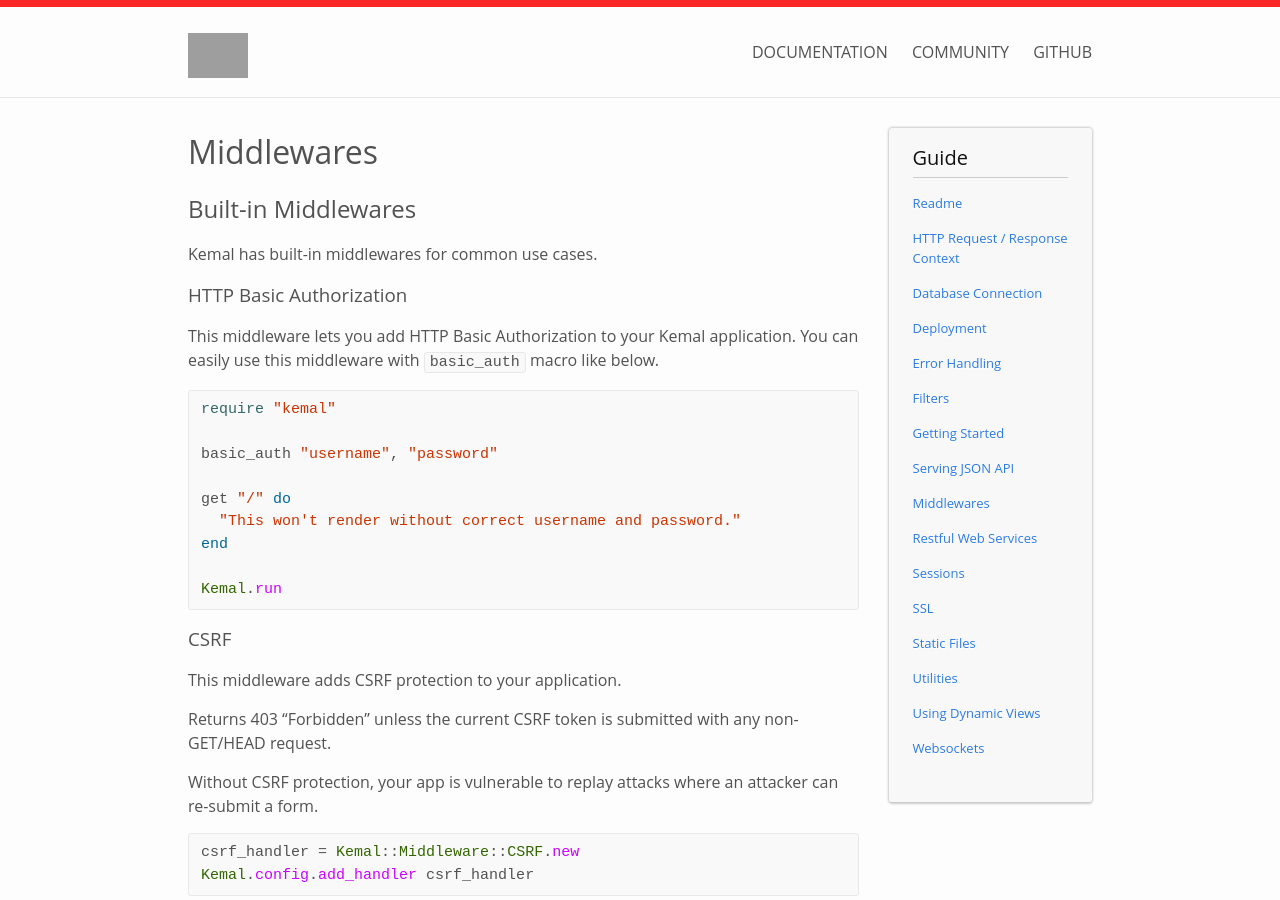
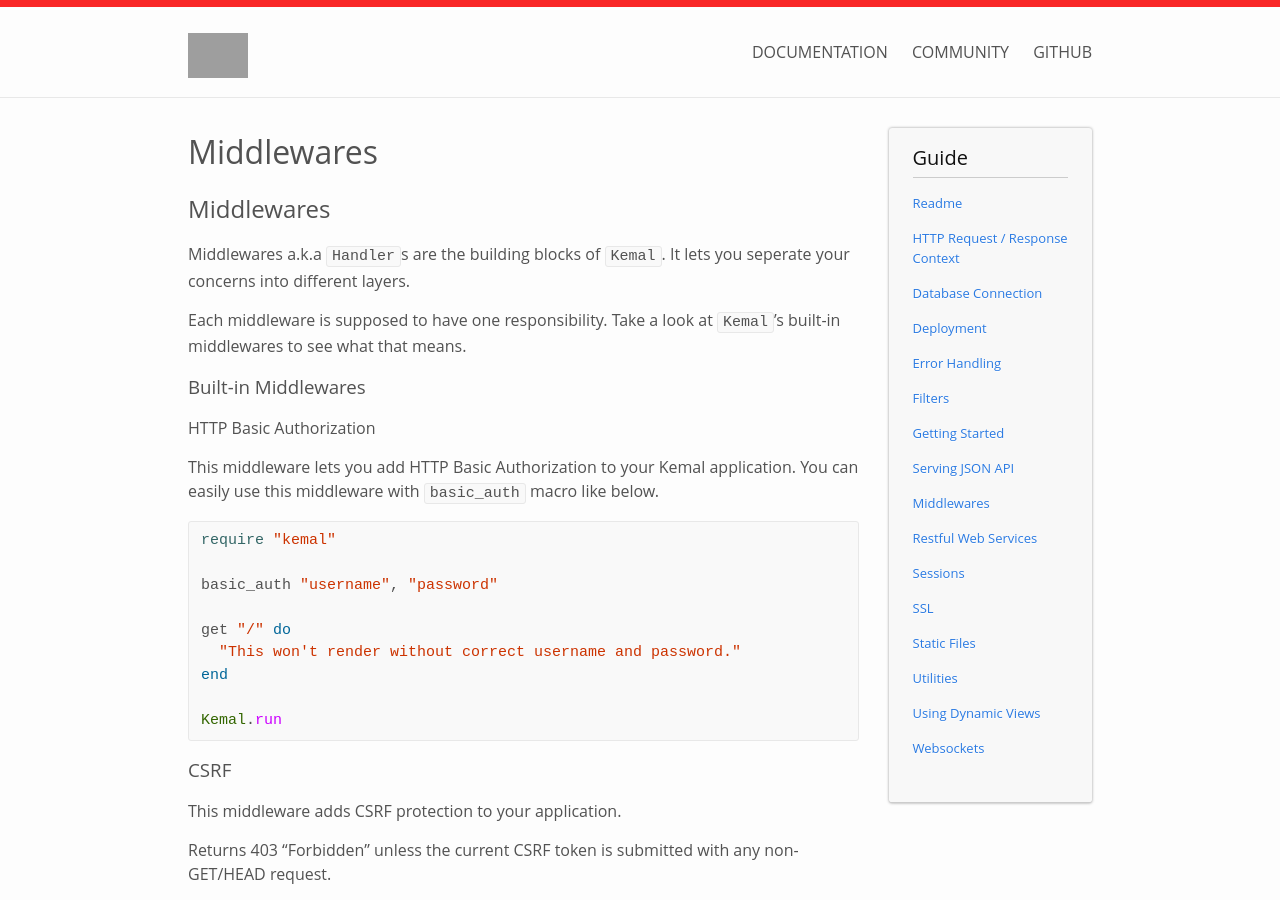
Before and after one commit to kemalcr/kemal, a Jekyll site: the page built from _docs/middlewares.md, in a window 1280 px wide and 900 px high. Built offline with Jekyll 4.4.1, drawn with Linux system fonts in a browser that asks for light colours; some of the changed text lies outside the part shown; grey boxes are pictures that could not be loaded.

Commit message:
Update middleware docs

````diff
--- a/_docs/middlewares.md
+++ b/_docs/middlewares.md
@@ -3,11 +3,15 @@ layout: doc
 title: Middlewares
 ---
 
-## Built-in Middlewares
+## Middlewares
 
-Kemal has built-in middlewares for common use cases.
+Middlewares a.k.a `Handler`s are the building blocks of `Kemal`. It lets you seperate your concerns into different layers.
 
-### HTTP Basic Authorization
+Each middleware is supposed to have one responsibility. Take a look at `Kemal`'s built-in middlewares to see what that means.
+
+### Built-in Middlewares
+
+#### HTTP Basic Authorization
 
 This middleware lets you add HTTP Basic Authorization to your Kemal application.
 You can easily use this middleware with `basic_auth` macro like below.
@@ -83,8 +87,3 @@ end
 
 Kemal.config.add_handler CustomHandler.new
 ```
-
-## Other middlewares
-
-[kemal-pg](https://github.com/sdogruyol/kemal-pg): Postgresql Middleware for Kemal. Easily integrate Postgresql to your Kemal app.
-[kemal-mysql](https://github.com/sdogruyol/kemal-mysql): Mysql Middleware for Kemal. Easily integrate Mysql to your Kemal app.
````
